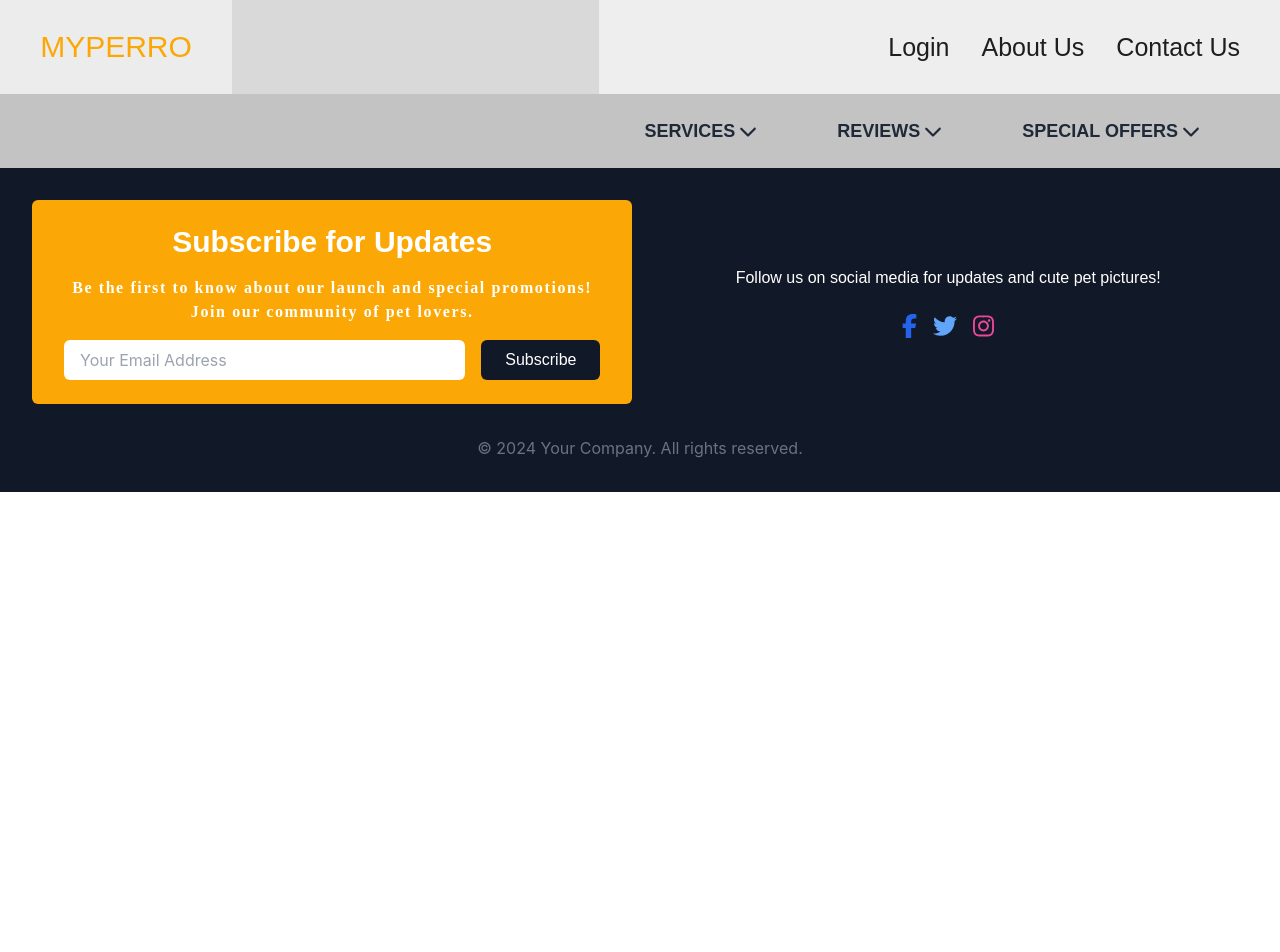
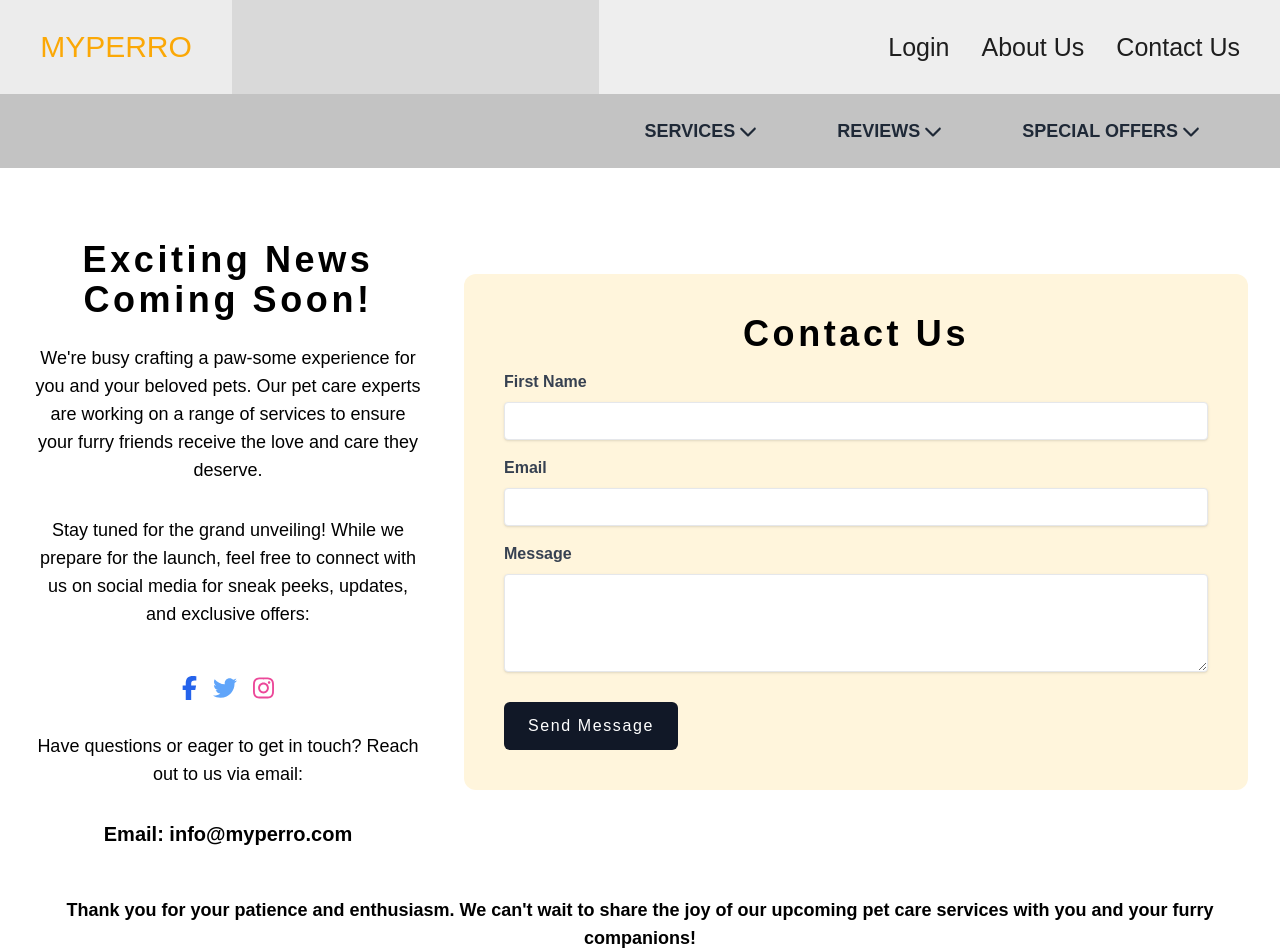
Before and after one commit to AJEESH-MJ/MYPERRO, a React (Create React App) app: page /contact in a window 1280 px wide. Shown: the top 952 px of the page. Before the commit the page ends 800 px from the top, so only its background shows below. Built offline with nearby package versions, Linux system fonts and the light colour scheme.

Commit message:
Created Signin and SignUp pages for user authentication

```diff
--- a/src/App.js
+++ b/src/App.js
@@ -1,7 +1,7 @@
 import { Route, Routes } from 'react-router-dom';
 import './App.css';
 import { Footer, Navbar } from './components/index';
-import { About, Homepage } from './pages';
+import { About, Contact, Homepage, SignIn, SignUp } from './pages';
 
 function App() {
   return (
@@ -10,7 +10,9 @@ function App() {
      <Routes>
         <Route path="/" element={<Homepage />} />
         <Route path="/about" element={<About />} />
-        {/* <Route path="/contact" element={<Contact />} /> */}
+        <Route path="/contact" element={<Contact />} />
+        <Route path="/signin" element={<SignIn />} />
+        <Route path="/signup" element={<SignUp />} />
       </Routes>
       <Footer />
     </div>
--- a/src/components/Footer.jsx
+++ b/src/components/Footer.jsx
@@ -36,7 +36,9 @@ const Footer = () => {
         </div>
       </div>
       <p className="text-center mt-8 text-gray-500">
-        &copy; 2024 Your Company. All rights reserved.
+        &copy; 2024 <span className="font-bebas-neue tracking-widest text-[#FBA806] text-xl font-semibold">
+          MYPERRO.
+        </span> All rights reserved.
       </p>
     </footer>
   );
--- a/src/components/Navbar.jsx
+++ b/src/components/Navbar.jsx
@@ -20,18 +20,16 @@ const Navbar = () => {
           </h1>
         </div>
 
-        {/* Mobile Menu Button */}
         <div className="sm:hidden">
           <button onClick={toggleMobileMenu} className="flex mr-10">
             <FontAwesomeIcon icon={faBars} size="2xl" />
           </button>
         </div>
 
-        {/* Desktop Links */}
         <div className="hidden sm:flex sm:justify-end sm:items-center sm:space-x-4 h-[94.31px] w-[681px] bg-[#EEEEEE]">
           <div className="mr-10 flex gap-8">
             <Link
-              to="/"
+              to="/signin"
               className="text-[#1E1E1E] font-poppins text-[25px] font-normal leading-5 tracking-normal hover:text-[#FBA806]"
             >
               Login
@@ -57,7 +55,7 @@ const Navbar = () => {
         <div className="lg:hidden">
           <div className="flex justify-center items-center gap-8 bg-[#C3C3C3] pt-6">
             <Link
-              to="/"
+              to="/signin"
               className="text-[#1E1E1E] font-poppins text-[25px] font-normal leading-5 tracking-normal hover:text-[#FBA806]"
             >
               Login
--- a/src/pages/About.jsx
+++ b/src/pages/About.jsx
@@ -18,7 +18,7 @@ const AboutUsPage = () => {
         into what we have in store for you and your beloved pets.
       </p>
       <p className="text-lg mb-4 font-poppins">
-        At{" "}
+        At
         <span className="font-bebas-neue tracking-widest text-[#FBA806] text-2xl font-semibold">
           MYPERRO
         </span>
@@ -91,14 +91,11 @@ const AboutUsPage = () => {
         Thank you for your patience and excitement. We can't wait to embark on
         this pet care journey with you and your furry companions!
       </p>
-      <div className="mt-8 text-center">
-        <Link
-          to="/contact"
-          className="bg-blue-500 text-white font-bold py-3 px-6 rounded-full hover:bg-blue-600 transition duration-300 ease-in-out focus:outline-none focus:shadow-outline-blue"
-        >
-          Contact Us
-        </Link>
-      </div>
+      <div className="mt-8">
+          <Link to="/" className="bg-gray-900 font-bebas-neue tracking-widest text-white px-6 py-3 rounded-md hover:bg-white hover:text-[#000000] focus:outline-none">
+            Back to Home
+          </Link>
+        </div>
     </div>
   );
 };
--- /dev/null
+++ b/src/pages/Contact.jsx
@@ -0,0 +1,111 @@
+import React from "react";
+import { Link } from "react-router-dom";
+import { SocialIcons } from "../components";
+
+const ContactUsPage = () => {
+  return (
+    <div className="container mx-auto p-8">
+      <div className="w-full flex flex-col lg:flex-row">
+        <div className="w-full lg:w-1/2 pt-10 mr-10 mb-10 lg:mb-0">
+          <h1 className="text-4xl font-bold mb-6 font-bebas-neue tracking-widest">
+            Exciting News Coming Soon!
+          </h1>
+          <p className="text-lg mb-8 font-poppins">
+            We're busy crafting a paw-some experience for you and your beloved
+            pets. Our pet care experts are working on a range of services to
+            ensure your furry friends receive the love and care they deserve.
+          </p>
+          <p className="text-lg mb-8 font-poppins">
+            Stay tuned for the grand unveiling! While we prepare for the launch,
+            feel free to connect with us on social media for sneak peeks,
+            updates, and exclusive offers:
+          </p>
+          <div className="flex justify-center items-center space-x-4 mb-8">
+            <SocialIcons />
+          </div>
+          <p className="text-lg mb-8 font-poppins">
+            Have questions or eager to get in touch? Reach out to us via email:
+          </p>
+          <p className="text-xl font-bold mb-4 font-montserrat">
+            Email: info@myperro.com
+          </p>
+        </div>
+
+        <div className="flex justify-center items-center w-full">
+          <form className="bg-[#FFF5DC] p-10 rounded-xl w-full">
+            <h1 className="mb-4 mt-0">
+              <span className="text-4xl font-bold font-bebas-neue tracking-widest">
+                Contact Us
+              </span>
+            </h1>
+            <div className="mb-4">
+              <label
+                htmlFor="firstName"
+                className="block text-gray-700 font-bold mb-2 text-left font-poppins"
+              >
+                First Name
+              </label>
+              <input
+                type="text"
+                className="shadow appearance-none border rounded w-full py-2 px-3 text-gray-700 leading-tight focus:outline-none focus:shadow-outline"
+                id="firstName"
+                name="firstName"
+              />
+            </div>
+            <div className="mb-4">
+              <label
+                htmlFor="workEmail"
+                className="block text-gray-700 font-bold mb-2 text-left font-poppins"
+              >
+                Email
+              </label>
+              <input
+                type="email"
+                className="shadow appearance-none border rounded w-full py-2 px-3 text-gray-700 leading-tight focus:outline-none focus:shadow-outline"
+                id="Email"
+                name="Email"
+              />
+            </div>
+            <div className="mb-6">
+              <label
+                htmlFor="message"
+                className="block text-gray-700 font-bold mb-2 text-left font-poppins"
+              >
+                Message
+              </label>
+              <textarea
+                className="shadow appearance-none border rounded w-full py-2 px-3 text-gray-700 leading-tight focus:outline-none focus:shadow-outline"
+                id="message"
+                name="message"
+                rows="4"
+              ></textarea>
+            </div>
+            <div className="flex items-center justify-between">
+              <button className="bg-gray-900 font-bebas-neue tracking-widest text-white px-6 py-3 rounded-md hover:bg-white hover:text-[#000000] focus:outline-none">
+                Send Message
+              </button>
+            </div>
+          </form>
+        </div>
+      </div>
+
+      <div className="col-span-2 text-center">
+        <p className="text-lg mt-8 font-montserrat font-semibold">
+          Thank you for your patience and enthusiasm. We can't wait to share the
+          joy of our upcoming pet care services with you and your furry
+          companions!
+        </p>
+        <div className="mt-8">
+          <Link
+            to="/"
+            className="bg-gray-900 font-bebas-neue tracking-widest text-white px-6 py-3 rounded-md hover:bg-white hover:text-[#000000] focus:outline-none"
+          >
+            Back to Home
+          </Link>
+        </div>
+      </div>
+    </div>
+  );
+};
+
+export default ContactUsPage;
--- /dev/null
+++ b/src/pages/SignIn.jsx
@@ -0,0 +1,57 @@
+import React from "react";
+import { Link } from "react-router-dom";
+
+const SignIn = () => {
+  return (
+    <div className="flex justify-center items-center h-[75vh]">
+      <form className="bg-[#FFF5DC] p-10 rounded-xl w-2/3 md:w-1/3">
+        <h1 className="mb-4 mt-0">
+          <span className="text-4xl font-bold font-bebas-neue tracking-widest">
+            Sign In!
+          </span>
+        </h1>
+        <div className="mb-4">
+          <label
+            htmlFor="firstName"
+            className="block text-gray-700 font-bold mb-2 text-left font-poppins"
+          >
+            First Name
+          </label>
+          <input
+            type="text"
+            className="shadow appearance-none border rounded w-full py-2 px-3 text-gray-700 leading-tight focus:outline-none focus:shadow-outline"
+            id="firstName"
+            name="firstName"
+          />
+        </div>
+        <div className="mb-4">
+          <label
+            htmlFor="password"
+            className="block text-gray-700 font-bold mb-2 text-left font-poppins"
+          >
+            Password
+          </label>
+          <input
+            type="password"
+            className="shadow appearance-none border rounded w-full py-2 px-3 text-gray-700 leading-tight focus:outline-none focus:shadow-outline"
+            id="password"
+            name="password"
+          />
+        </div>
+        <div className="flex items-center justify-between">
+        <button className="bg-gray-900 font-bebas-neue tracking-widest text-white px-4 py-2 md:px-6 md:py-3 rounded-md hover:bg-white hover:text-[#000000] focus:outline-none">
+            Sign In
+          </button>
+          <Link
+            to="/signup"
+            className="inline-block align-baseline font-bold font-montserrat text-sm text-[#FBA806] ml-2 md:ml-0"
+          >
+            Don't have an account? Sign Up!
+          </Link>
+        </div>
+      </form>
+    </div>
+  );
+};
+
+export default SignIn;
--- /dev/null
+++ b/src/pages/SignUp.jsx
@@ -0,0 +1,71 @@
+import React from "react";
+import { Link } from "react-router-dom";
+
+const SignIn = () => {
+  return (
+    <div className="flex justify-center items-center h-[75vh]">
+      <form className="bg-[#FFF5DC] p-10 rounded-xl w-2/3 md:w-1/3">
+        <h1 className="mb-4 mt-0">
+          <span className="text-4xl font-bold font-bebas-neue tracking-widest">
+            Sign Up!
+          </span>
+        </h1>
+        <div className="mb-4">
+          <label
+            htmlFor="firstName"
+            className="block text-gray-700 font-bold mb-2 text-left font-poppins"
+          >
+            First Name
+          </label>
+          <input
+            type="text"
+            className="shadow appearance-none border rounded w-full py-2 px-3 text-gray-700 leading-tight focus:outline-none focus:shadow-outline"
+            id="firstName"
+            name="firstName"
+          />
+        </div>
+        <div className="mb-4">
+          <label
+            htmlFor="workEmail"
+            className="block text-gray-700 font-bold mb-2 text-left font-poppins"
+          >
+            Email
+          </label>
+          <input
+            type="email"
+            className="shadow appearance-none border rounded w-full py-2 px-3 text-gray-700 leading-tight focus:outline-none focus:shadow-outline"
+            id="Email"
+            name="Email"
+          />
+        </div>
+        <div className="mb-4">
+          <label
+            htmlFor="password"
+            className="block text-gray-700 font-bold mb-2 text-left font-poppins"
+          >
+            Password
+          </label>
+          <input
+            type="password"
+            className="shadow appearance-none border rounded w-full py-2 px-3 text-gray-700 leading-tight focus:outline-none focus:shadow-outline"
+            id="password"
+            name="password"
+          />
+        </div>
+        <div className="flex items-center justify-between">
+          <button className="bg-gray-900 font-bebas-neue tracking-widest text-white px-4 py-2 md:px-6 md:py-3 rounded-md hover:bg-white hover:text-[#000000] focus:outline-none">
+            Sign Up
+          </button>
+          <Link
+            to="/signin"
+            className="inline-block align-baseline font-bold font-montserrat text-sm text-[#FBA806] ml-2 md:ml-0"
+          >
+            Already have an account? Sign In!
+          </Link>
+        </div>
+      </form>
+    </div>
+  );
+};
+
+export default SignIn;
--- a/src/pages/index.js
+++ b/src/pages/index.js
@@ -1,2 +1,5 @@
 export { default as Homepage } from './Homepage';
 export { default as About } from './About';
+export { default as Contact } from './Contact';
+export { default as SignIn } from './SignIn';
+export { default as SignUp } from './SignUp';
```
